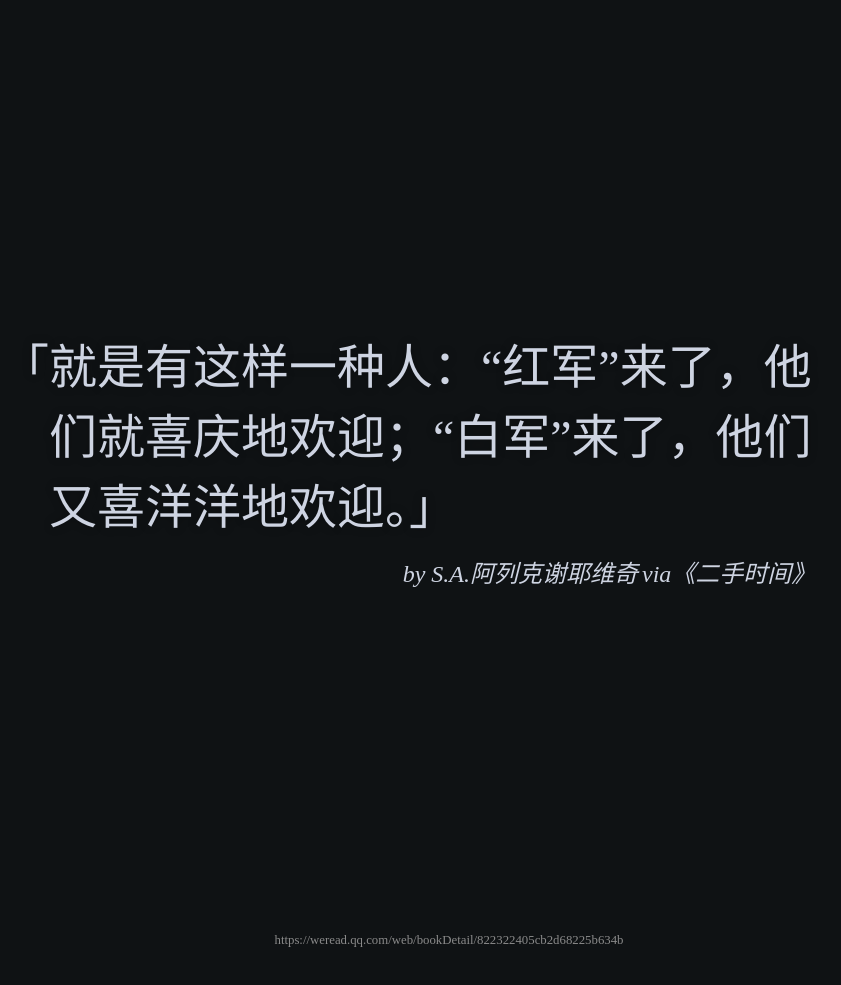
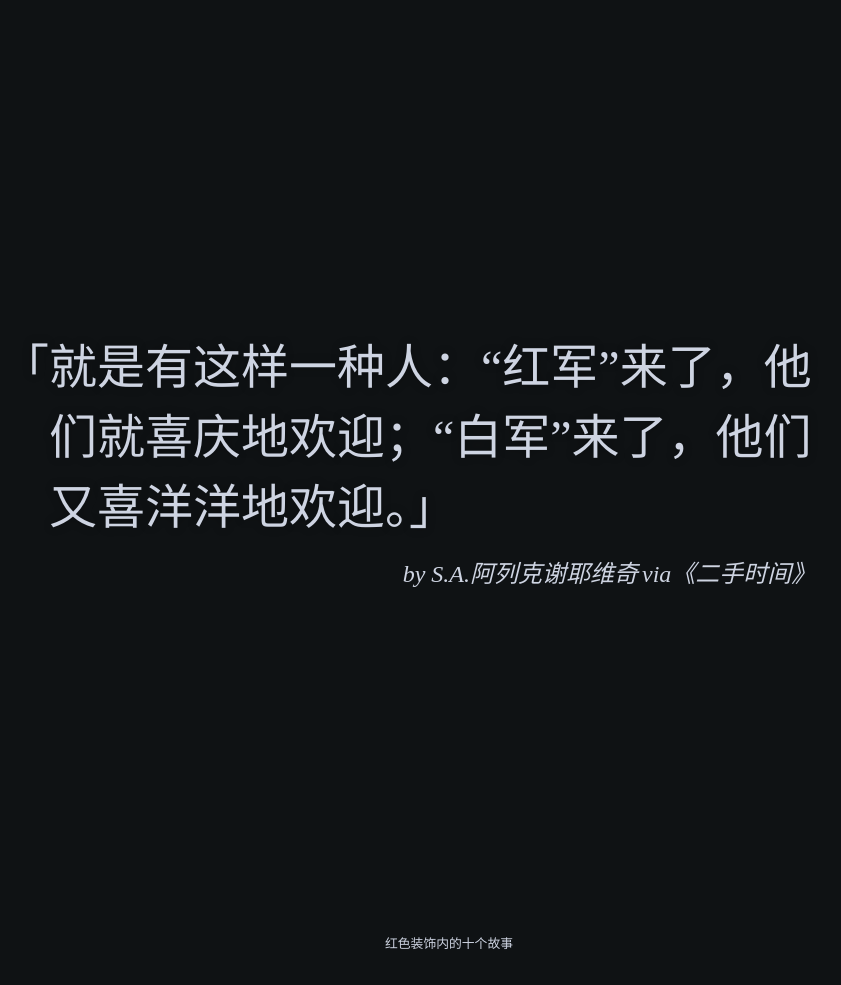
Before and after one commit to bGZo/One, a Jekyll site: the page built from _posts/2023-04-10-10.md, in a window 1280 px wide. Shown: the whole page, without its empty margins (191-1032 px from the left). Built offline with Jekyll 4.4.1, drawn with Linux system fonts in a browser that asks for light colours.

Commit message:
fix: change to link

```diff
--- a/_layouts/post.html
+++ b/_layouts/post.html
@@ -39,8 +39,8 @@
       </main>
 
       <footer class="note">
-		{% if page.note %}
-			{{page.note}}
+        {% if page.note and page.chapter %}
+          <a href="{{page.note}}"> {{page.chapter}} </a>
         {% else %}
           Design by <a href="http://blog.bgzo.cc">bGZo</a>
         {% endif %}
--- a/_posts/2023-04-10-10.md
+++ b/_posts/2023-04-10-10.md
@@ -3,5 +3,6 @@ layout: post
 title: 就是有这样一种人：“红军”来了，他们就喜庆地欢迎；“白军”来了，他们又喜洋洋地欢迎。
 author: S.A.阿列克谢耶维奇
 source: 二手时间
+chapter: 红色装饰内的十个故事
 note: https://weread.qq.com/web/bookDetail/822322405cb2d68225b634b
 ---
```
Also changed, not shown: _posts/2023-03-08-7.md (+1 -0 lines), _posts/2023-04-10-8.md (+1 -0 lines), _posts/2023-04-10-9.md (+1 -0 lines), .github/ISSUE_TEMPLATE/quote.md. Lines whose indentation alone changed are shown as unchanged.
